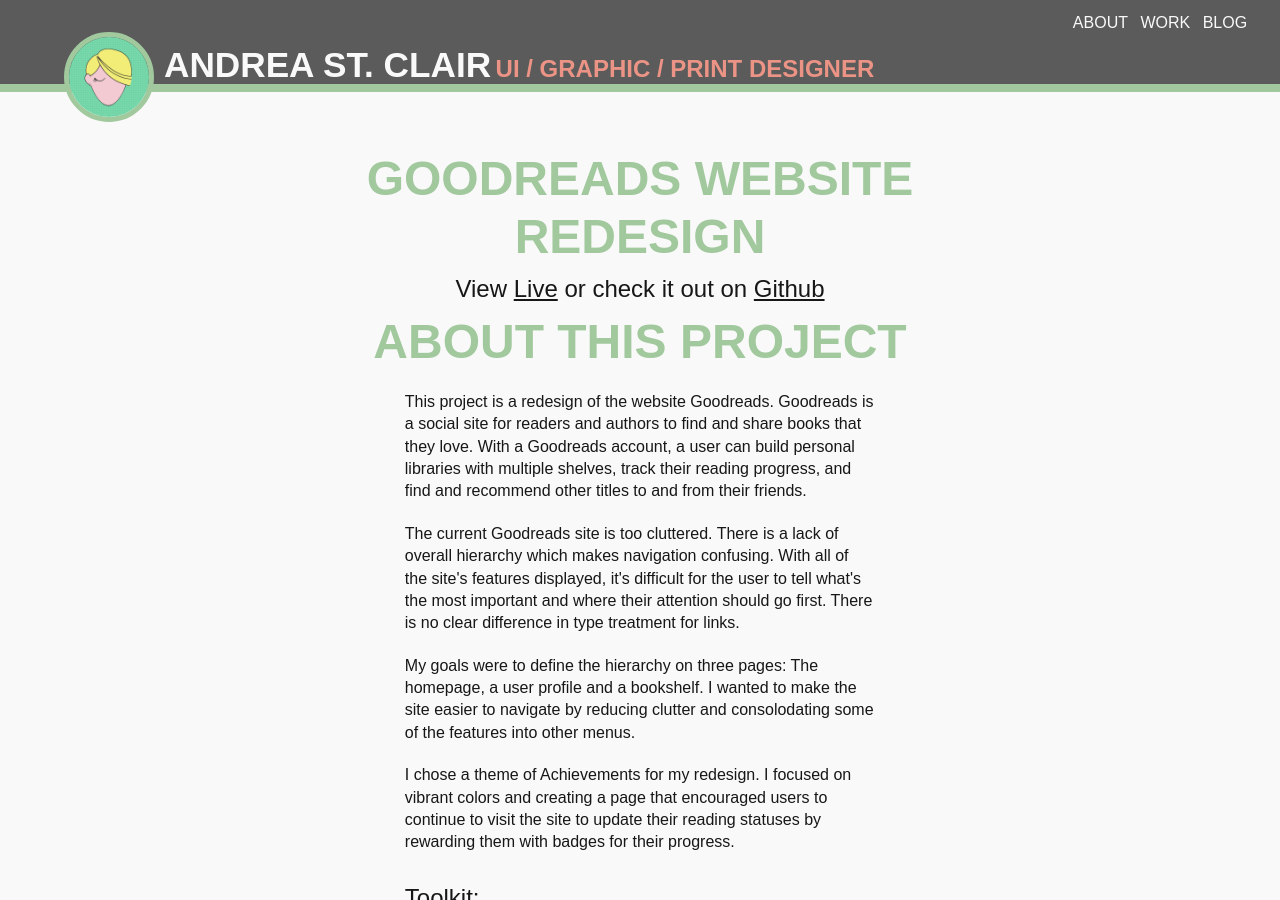
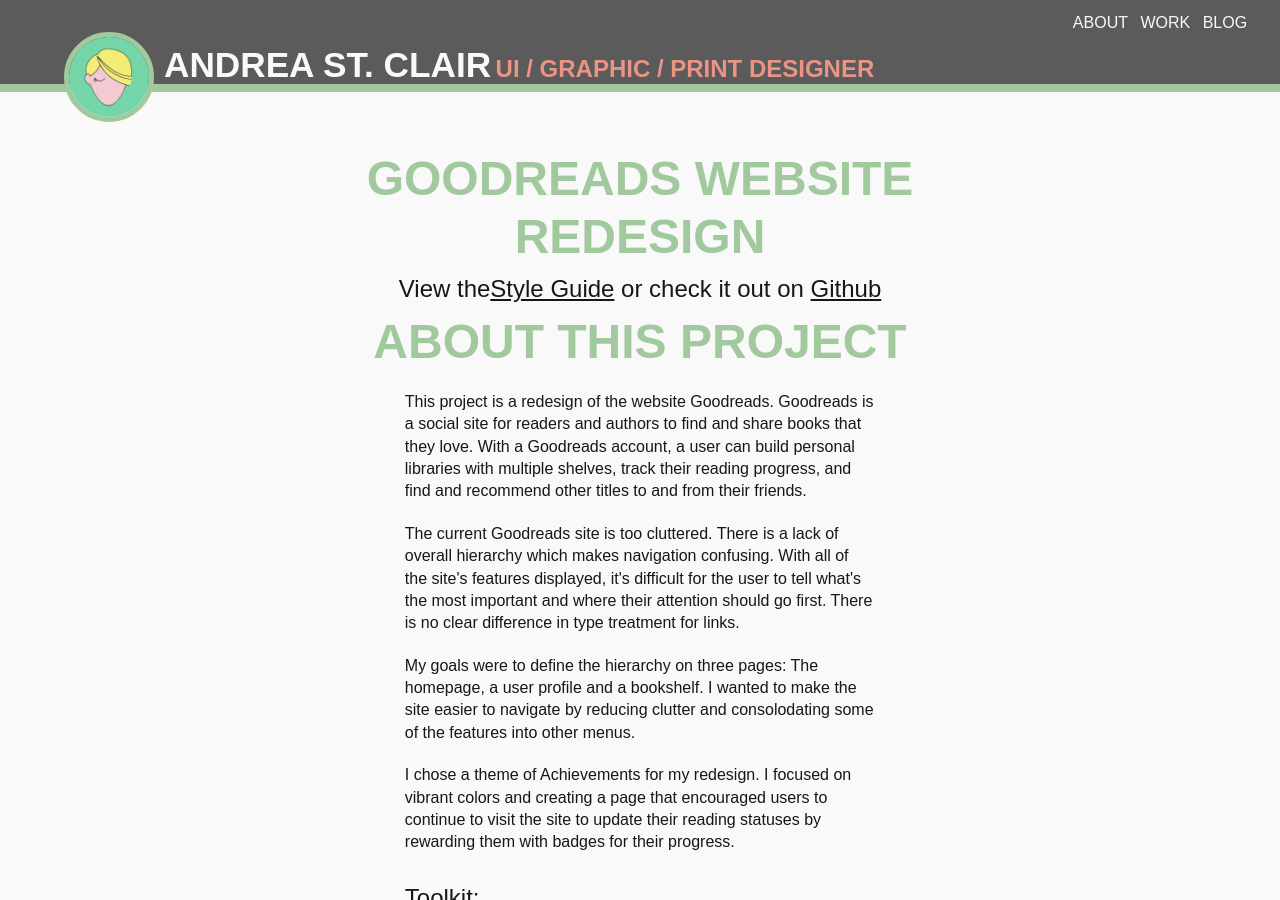
Before and after one commit to andreastclair/andreastclair.github.io, a Jekyll site: the page built from goodreads.html, in a window 1280 px wide and 900 px high. Built offline with Jekyll 4.4.1, drawn with Linux system fonts in a browser that asks for light colours.

Commit message:
fixed link in goodreads

```diff
--- a/goodreads.html
+++ b/goodreads.html
@@ -5,7 +5,7 @@
 <div class="post-container">
 	<div class="project">
 		<h2>GOODREADS WEBSITE REDESIGN</h2>
-		<h4>View <a href="http://stclair.design/goodreads-style-guide/">Live</a> or check it out on <a href="https://github.com/andreastclair/goodreads-style-guide">Github</a><h4>
+		<h4>View the<a href="http://stclair.design/goodreads-style-guide/">Style Guide</a> or check it out on <a href="https://github.com/andreastclair/goodreads-style-guide">Github</a><h4>
 
 
 		<h2>ABOUT THIS PROJECT</h2>
```
